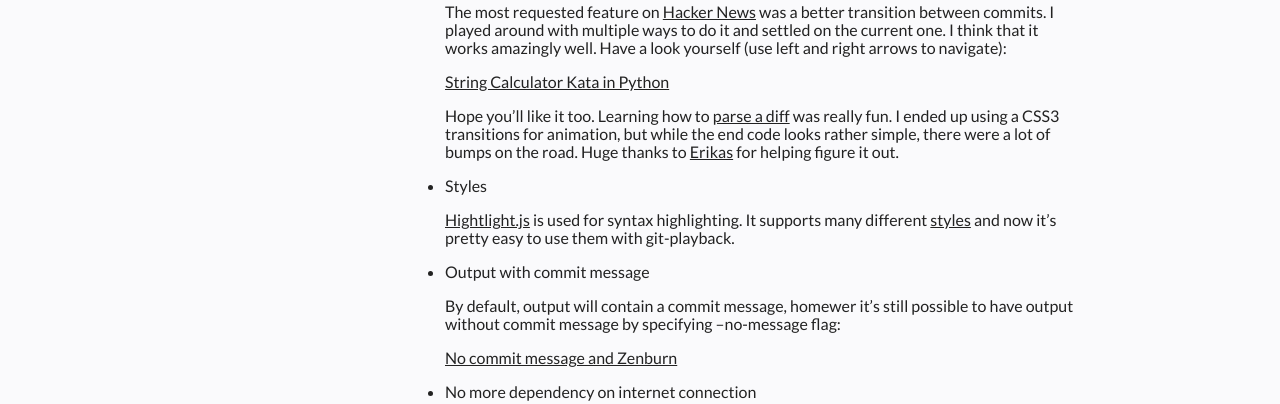
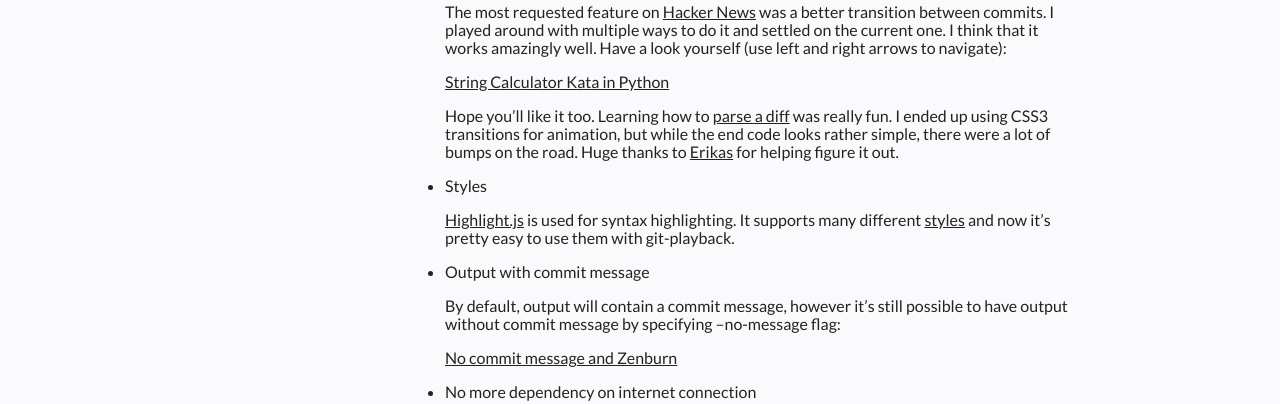
Before and after one commit to mmozuras/mmozuras.github.com, a Jekyll site: the page built from _posts/2012-09-23-git-playback.md, in a window 1280 px wide. Shown: the part 333-737 px from the top of the page. Built offline with Jekyll 4.4.1, drawn with Linux system fonts in a browser that asks for light colours; Markdown is read by kramdown in place of the engine named in the settings; comment, search, counter and statistics services are not loaded.

Commit message:
Fix spelling mistakes

```diff
--- a/_posts/2012-09-23-git-playback.md
+++ b/_posts/2012-09-23-git-playback.md
@@ -16,15 +16,15 @@
 
     [String Calculator Kata in Python](/static/string-calculator-kata-python-v0.2.html)
 
-    Hope you'll like it too. Learning how to [parse a diff](https://github.com/mmozuras/git-playback/blob/v0.2/git-playback.sh#L209) was really fun. I ended up using a CSS3 transitions for animation, but while the end code looks rather simple, there were a lot of bumps on the road. Huge thanks to [Erikas](//github.com/erikasb) for helping figure it out.
+    Hope you'll like it too. Learning how to [parse a diff](https://github.com/mmozuras/git-playback/blob/v0.2/git-playback.sh#L209) was really fun. I ended up using CSS3 transitions for animation, but while the end code looks rather simple, there were a lot of bumps on the road. Huge thanks to [Erikas](//github.com/erikasb) for helping figure it out.
 
 *   Styles
 
-    [Hightlight.js](//softwaremaniacs.org/soft/highlight/en/) is used for syntax highlighting. It supports many different [styles](//softwaremaniacs.org/media/soft/highlight/test.html) and now it's pretty easy to use them with git-playback.
+    [Highlight.js](//softwaremaniacs.org/soft/highlight/en/) is used for syntax highlighting. It supports many different [styles](//softwaremaniacs.org/media/soft/highlight/test.html) and now it's pretty easy to use them with git-playback.
 
 *   Output with commit message
 
-    By default, output will contain a commit message, homewer it's still possible to have output without commit message by specifying --no-message flag:
+    By default, output will contain a commit message, however it's still possible to have output without commit message by specifying --no-message flag:
 
     [No commit message and Zenburn](/static/string-calculator-kata-python-v0.2-zenburn.html)
 
```
